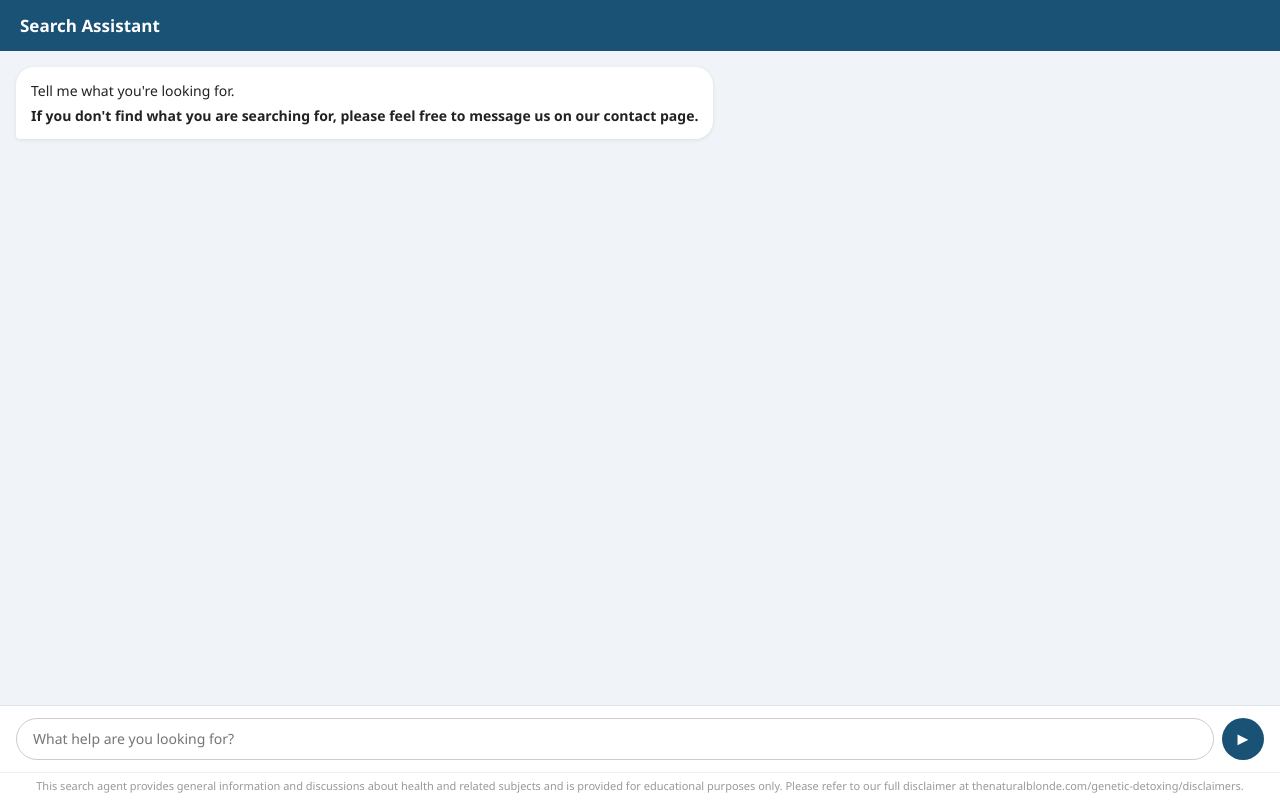
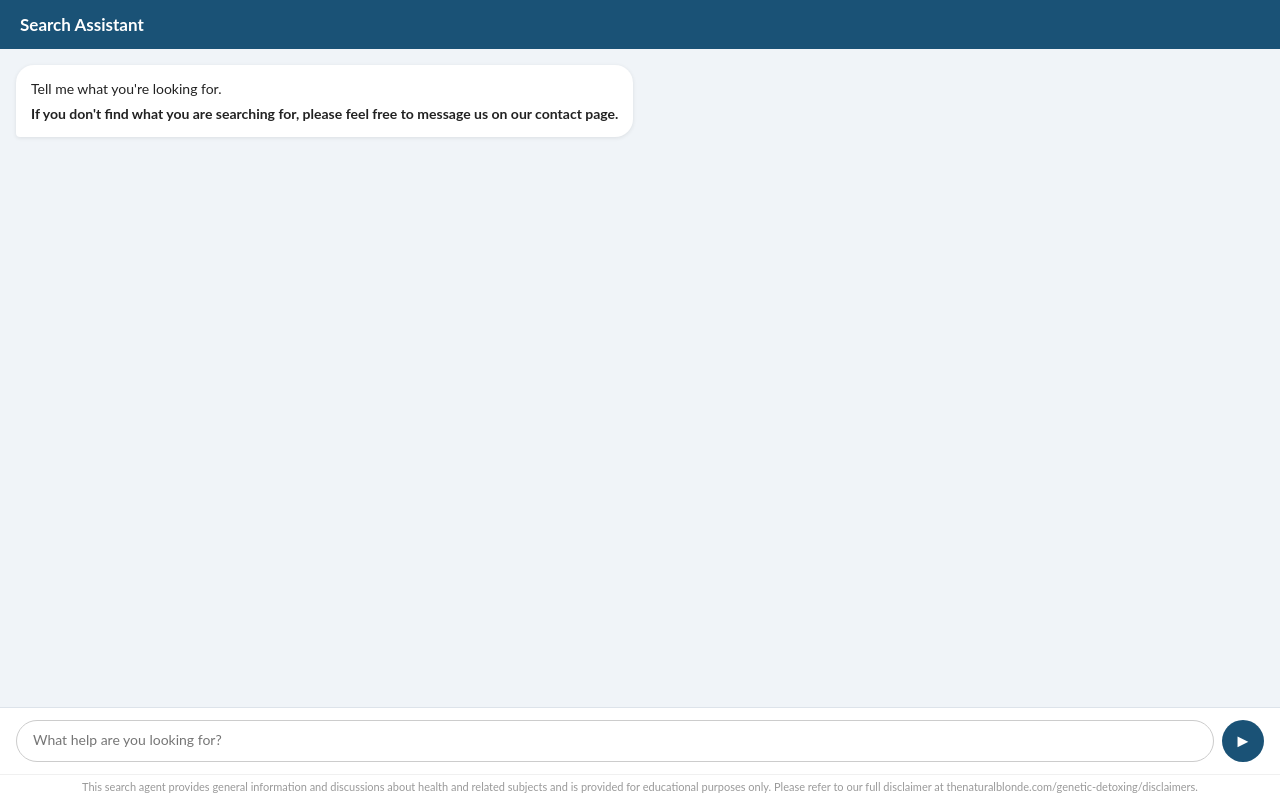
Before and after one commit to jarvendorf/genetic-detox, a plain HTML site: page index.html in a window 1280 px wide. Drawn offline with Linux system fonts and the light colour scheme.

Commit message:
Update index.html v3
Update font to Lato

```diff
--- a/index.html
+++ b/index.html
@@ -9,7 +9,7 @@
 
   html, body {
     height: 100%;
-    font-family: 'Segoe UI', Tahoma, Geneva, Verdana, sans-serif;
+    font-family: 'Lato','Segoe UI', Tahoma, Geneva, Verdana, sans-serif;
     background: #f0f4f8;
     overflow: hidden;
   }
```
